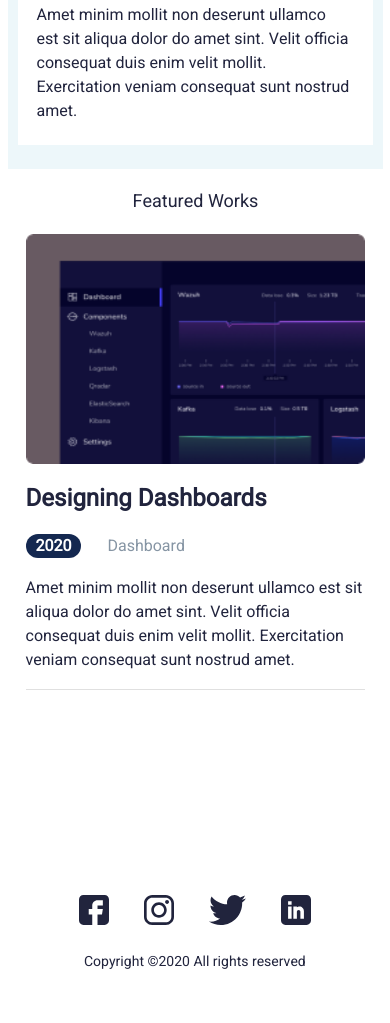
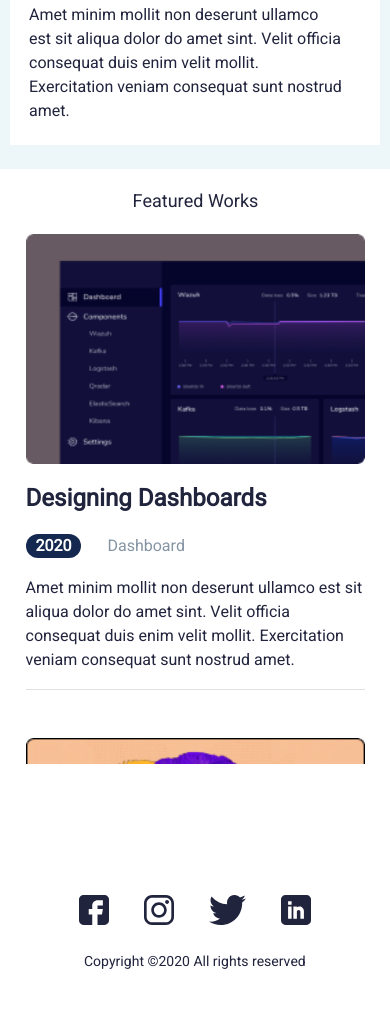
Before and after one commit to kamalpo1son/Figma-Layout-1, a plain HTML site: page index.html in a window 390 px wide. Shown: the part 1155-2178 px from the top of the page. Drawn offline with Linux system fonts and the light colour scheme.

Commit message:
changing second-variant

```diff
--- a/css/style.css
+++ b/css/style.css
@@ -273,16 +273,12 @@ br.br {
 /*ADAPTIVE LAYOUT*/
 
 @media (max-width: 865px) {
-    * {
-        margin: 0;
-        padding: 0;
+
+    @media (max-width: 280px){
+        body{
+            width: 375px;
+        }
     }
-
-    body {
-        width: 375px;
-        height: 2165px;
-    }
-
     /*HEADER ADAPTIVE*/
 
     header.comp-header {
@@ -394,6 +390,10 @@ br.br {
         width: 375px;
     }
 
+    main .works{
+        height: 530px;
+        overflow-y: scroll;
+    }
     main .work {
         display: flex;
         flex-direction: column;
@@ -406,10 +406,6 @@ br.br {
     main .work-info {
         border-bottom: 1px solid #E0E0E0;
         padding-bottom: 17px;
-    }
-
-    main .work-mobile {
-        display: none;
     }
 
     main section.third-section div.section-content-3 p.title {
```
